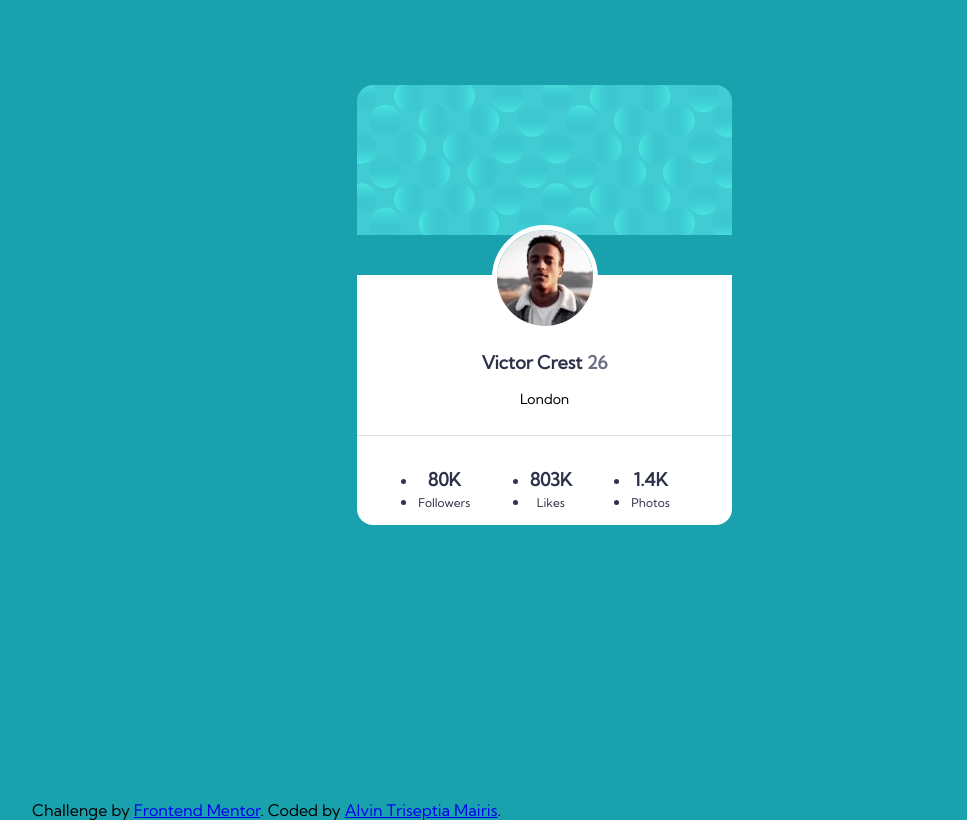
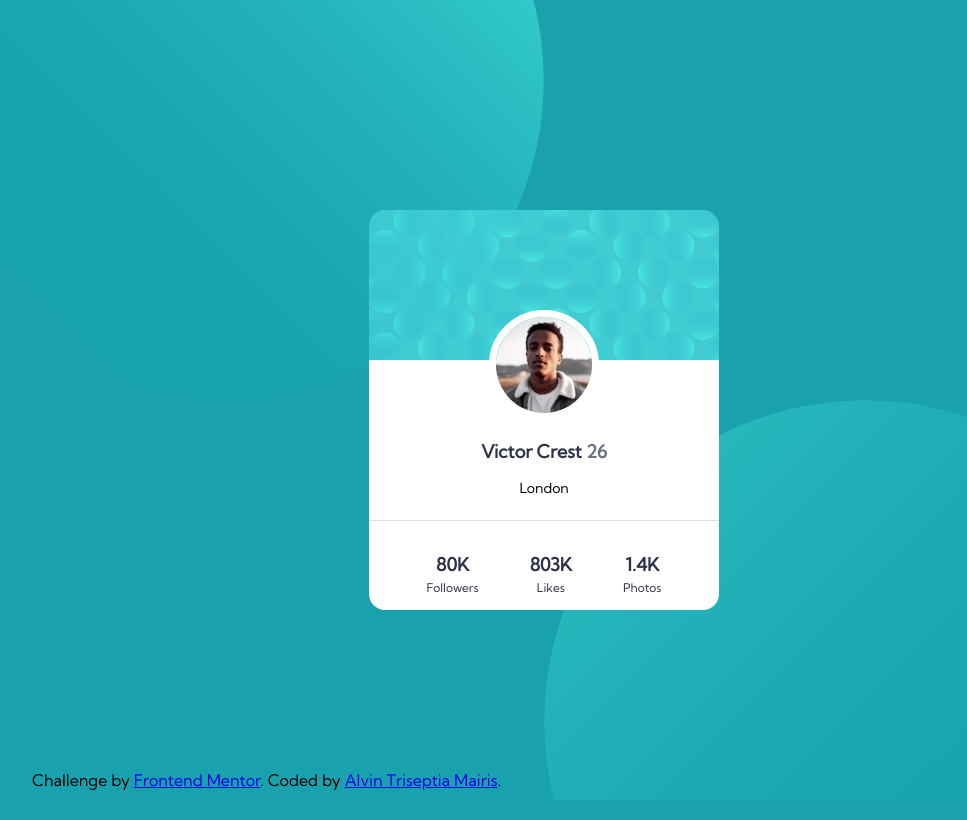
Before and after one commit to alvintriseptia/profile-card-component-main, a plain HTML site: page index.html in a window 1280 px wide. Shown: the whole page, without its empty margins (96-1063 px from the left). Drawn offline with Linux system fonts and the light colour scheme.

Commit message:
Update style.css

```diff
--- a/style.css
+++ b/style.css
@@ -7,6 +7,7 @@
 
 h1{
     font-size: 18px;
+    font-weight: 700;
 }
 
 p{
@@ -21,6 +22,27 @@ body{
     background-color: hsl(185, 75%, 39%);
 }
 
+.top{
+    position: absolute;
+    top: 0;
+    left: 0;
+    width: 50%;
+    height:400px;
+    background-image: url(./images/bg-pattern-top.svg);
+    background-size: cover;
+    background-position: bottom;
+}
+.bot{
+    position: absolute;
+    bottom: 0;
+    right: 0;
+    width: 50%;
+    height:400px;
+    background-image: url(./images/bg-pattern-bottom.svg);
+    background-size: cover;
+    background-position:top;
+}
+
 .attribution {
     width: 80%;
 }
@@ -29,10 +51,11 @@ body{
     flex-direction: column;
     justify-content: center;
     align-items: center;
-    height: 100vh;
+    margin-top: 50px;
+    height: 90vh;
 }
 .card{
-    width: 300px;
+    width: 350px;
     height: 250px;
     background-color: #fff;
     border-radius:0 0 1rem 1rem;
@@ -41,11 +64,9 @@ body{
 }
 
 .pattern {
-    position:absolute;
     background-image: url(./images/bg-pattern-card.svg);
-    width: 300px;
+    width: 350px;
     height: 150px;
-    top:85px;
     background-position: center;
     background-size: cover;
     background-repeat: no-repeat;
@@ -56,12 +77,12 @@ body{
     position: absolute;
     z-index: 100;
     top:-50px;
-    left:70px;
+    left:32%;
 }
 
 .profile img{
     border-radius: 50%;
-    border:5px solid white;
+    border:7px solid white;
     margin-bottom: 1rem;
 }
 .profile h1{
@@ -82,69 +103,15 @@ body{
     padding:2rem;
 }
 
-@media screen and (min-width:500px){
-    .card{
-        width: 375px;
-        height: 250px;
-        background-color: #fff;
-        border-radius:0 0 1rem 1rem;
-        position: relative;
-        text-align: center;
+.stat ul{
+    list-style: none;
+}
+
+@media screen and (max-width:500px){
+    .card, .pattern{
+        width: 300px;
     }
-
-    .pattern {
-        position:absolute;
-        background-image: url(./images/bg-pattern-card.svg);
-        width: 375px;
-        height: 150px;
-        top:85px;
-        background-position: center;
-        background-size: cover;
-        background-repeat: no-repeat;
-        border-radius: 1rem 1rem 0 0;
-    }
-
     .profile{
-        position: absolute;
-        z-index: 100;
-        top:-50px;
-        left: 125px;
-    }
-
-    .profile img{
-        border-radius: 50%;
-        border:5px solid white;
-        margin-bottom: 1rem;
-    }
-    .profile h1{
-        margin-bottom: 1rem;
-        color: hsl(227, 10%, 46%);
-    }
-
-    .profile strong{
-        font-weight: 700;
-        color:hsl(229, 23%, 23%);
-    }
-
-    .stat{
-        color:hsl(229, 23%, 23%);
-        display: flex;
-        justify-content: space-around;
-        margin-top: 160px;
-        border-top:1px solid rgba(148, 148, 148, 0.3);
-        padding:2rem;
+        left: 30%;
     }
 }
-
-@media screen and (min-width:1440px){
-    .card{
-        width: 1440px;
-    }
-    .pattern{
-        top:90px;
-        width: 1440px;
-    }
-    .profile{
-        left: 650px;
-    }
-}
```
